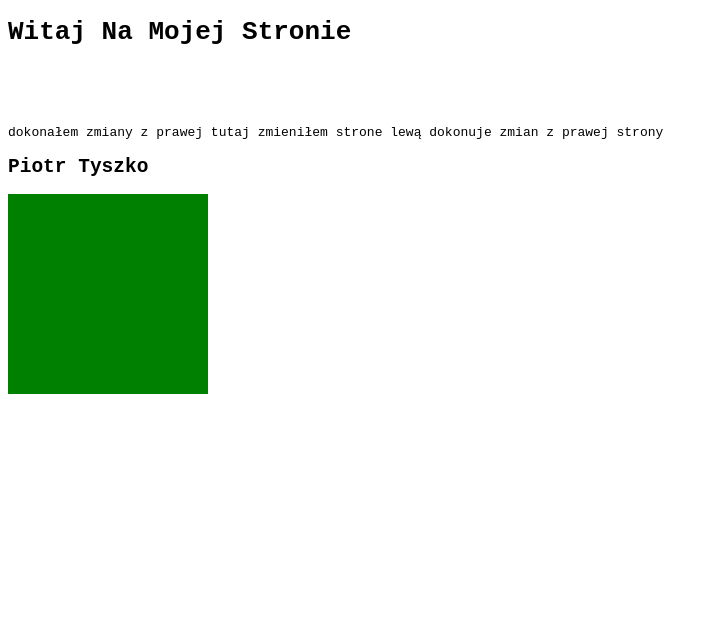
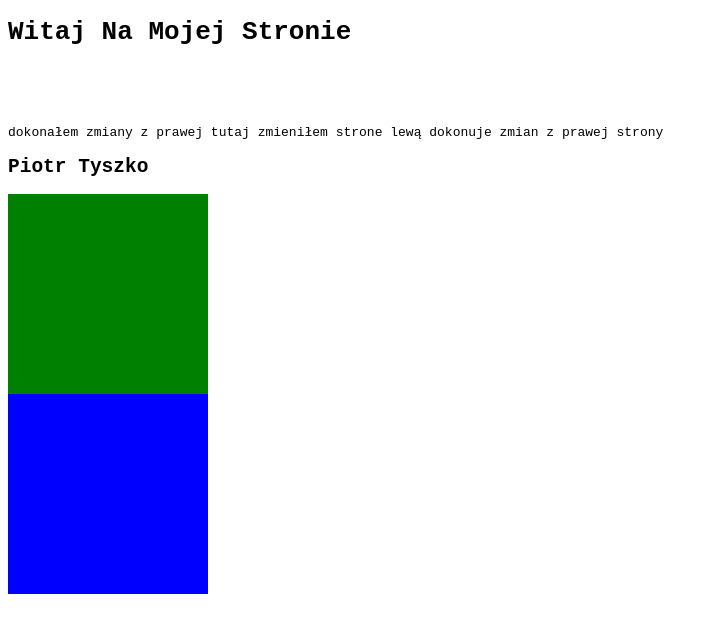
Before and after one commit to MasnyBen420/kurscieszyn, a plain HTML site: page index.html in a window 1280 px wide. Shown: the whole page, without its empty margins (0-718 px from the left). Drawn offline with Linux system fonts and the light colour scheme.

Commit message:
rebase from left

```diff
--- a/index.html
+++ b/index.html
@@ -17,11 +17,20 @@
     </style>
 </head>
 <body>
+    <style>.div1{
+        width: 200px;
+        height: 200px;
+        background-color: blue;
+    }
+    </style>
     <h1>Witaj Na Mojej Stronie</h1> <br><br><br><br>
     dokonałem zmiany z prawej
     tutaj zmieniłem strone lewą
     dokonuje zmian z prawej strony
     <h2>Piotr Tyszko</h2>
     <div class="div2"></div>
+
+    <div class="div1"></div>
+
 </body>
 </html>
```
Also changed, not shown: style.css (line endings or trailing spaces).
